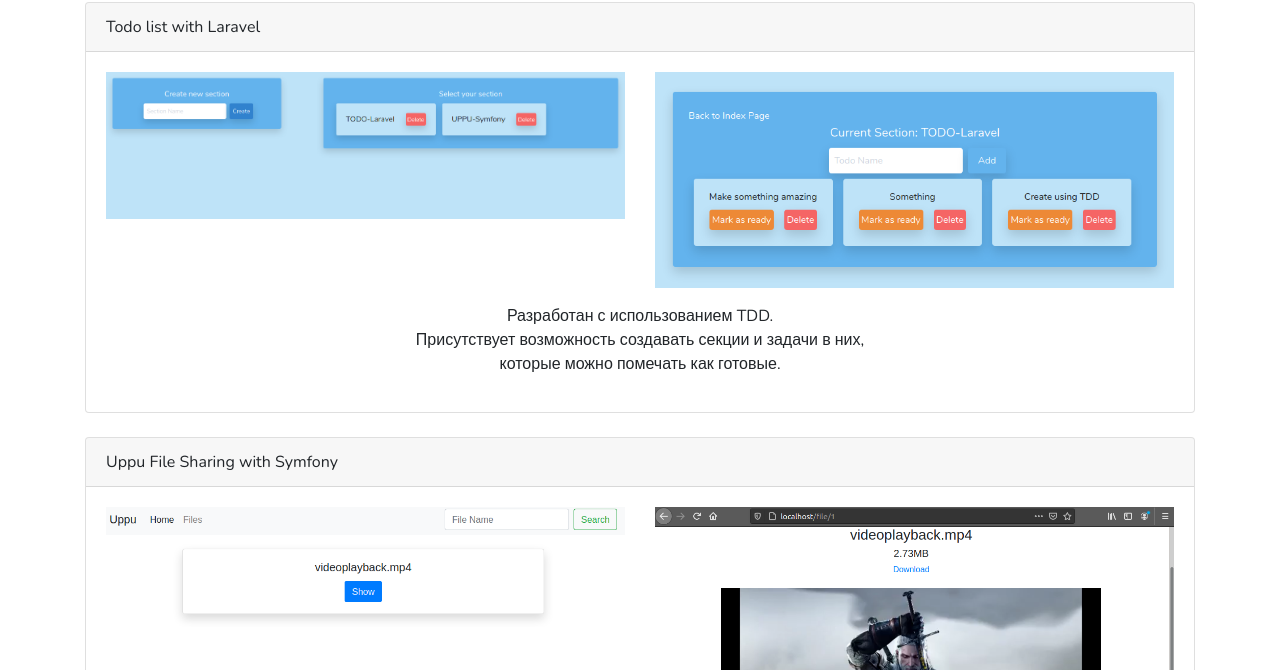
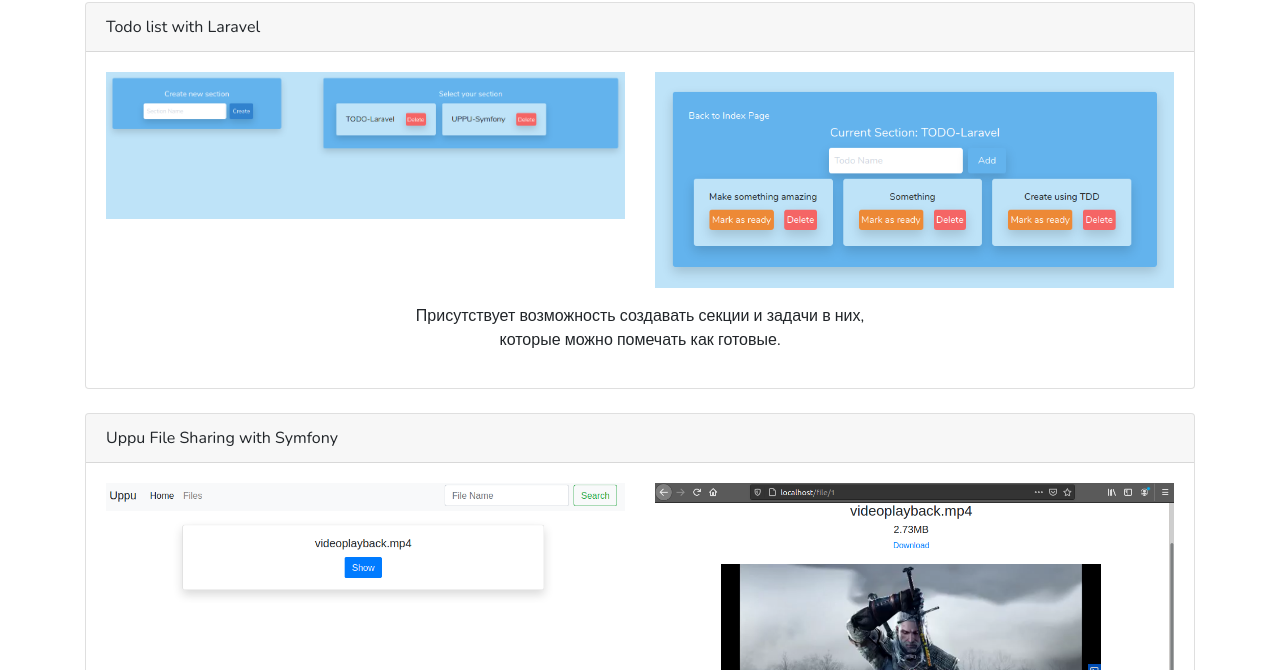
Before and after one commit to Back1ng/back1ng.github.io, a plain HTML site: page index.html in a window 1280 px wide. Shown: the part 84-754 px from the top of the page. Drawn offline with nearby package versions, Linux system fonts and the light colour scheme.

Commit message:
Update index.html

```diff
--- a/index.html
+++ b/index.html
@@ -44,7 +44,6 @@
                 </div>
 
                 <p class="w-50 text-center mx-auto my-3">
-                    Разработан с использованием TDD.<br>
                     Присутствует возможность создавать секции и задачи в них,<br>
                     которые можно помечать как готовые.
                 </p>
```
